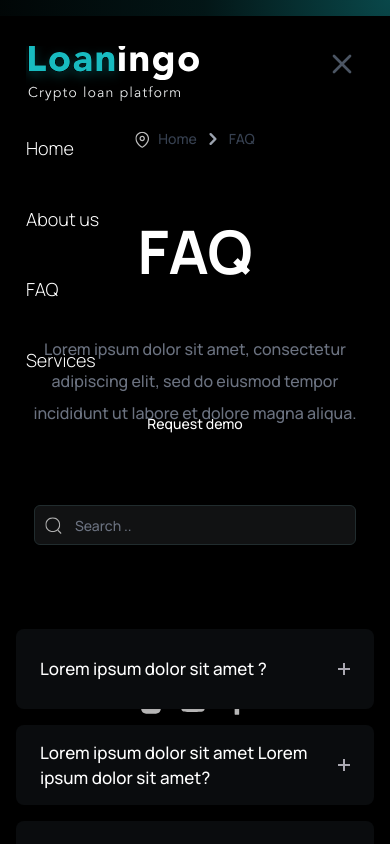
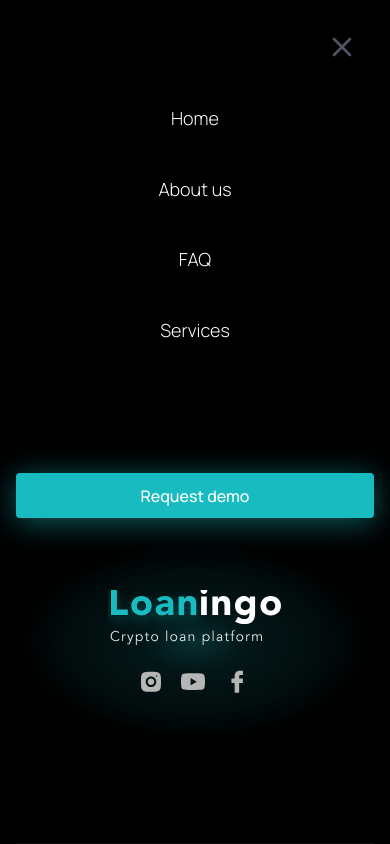
Before and after one commit to alirezakm10/loaningo-frontend, a Next.js app: page /faq in a window 390 px wide. Both pictures are taken after a click on the button 354 px from the left and 61 px from the top of the page. Shown: the top 844 px of the page. Built offline with nearby package versions, Linux system fonts and the light colour scheme.

Commit message:
hamburger menu bugs solved

```diff
--- a/components/Faq.jsx
+++ b/components/Faq.jsx
@@ -22,7 +22,7 @@ const Faq = () => {
   },[])
 
   return (
-    <section className={`relative container  text-whiteloan ${faqPage ? 'mt-[20px]':'my-[100px] py-4'} z-[1]`}>
+    <section className={`relative container  text-whiteloan ${faqPage ? 'mt-[20px]':'my-[100px] py-4'}`}>
       { faqPage &&
       <nav className="flex justify-center mb-[50px]" aria-label="Breadcrumb">
       <ol className="inline-flex items-center space-x-1 md:space-x-3">
--- a/components/Navbar.jsx
+++ b/components/Navbar.jsx
@@ -10,18 +10,13 @@ const Navbar = () => {
     <nav className="container text-whiteloan py-4 md:py-0 relative z-[1] ">
       <div className=" flex flex-wrap items-center justify-between">
         <a href="https://gotimate.com/" className="flex items-center">
-          <div className=" relative z-[1] h-auto  hidden lg:flex">
-            {logo}
-          </div>
+          <div className=" relative z-[1] h-auto  hidden lg:flex">{logo}</div>
         </a>
         <div className="md:order-2">
           {/* this button is for desktop */}
           <div className="hidden lg:flex">
-            <Link href='/requestdemo' >
-            <button
-              type="button"
-              className="neonBtn"
-            >
+            <Link href="/requestdemo">
+              <button type="button" className="neonBtn">
                 Request demo
               </button>
             </Link>
@@ -61,7 +56,7 @@ const Navbar = () => {
           >
             {/* mobile close button container */}
             <div
-              className="CROSS-ICON absolute top-0 right-0 p-8 cursor-pointer"
+              className="CROSS-ICON absolute z-[11] top-0 right-0 p-8 cursor-pointer"
               onClick={() => setIsNavOpen(false)}
             >
               <svg
@@ -79,25 +74,28 @@ const Navbar = () => {
             </div>
 
             {/* this is collapsible menu container in mobile */}
-            <div className="container px-sm flex flex-col gap-6">
-              {logo}
-             <ul className="MENU-LINK-MOBILE-OPEN text-lg font-light flex flex-col gap-8 items-start justify-around min-h-[250px] w-full">
+            <div className="container absolute top-0 px-sm flex flex-col gap-6">
+              <ul className="MENU-LINK-MOBILE-OPEN text-lg font-light flex flex-col gap-8 items-center justify-around min-h-[250px] mt-[100px] w-full">
                 {navbar.links.map((link, i) => (
-                  <Link key={i} href={link.route} className="hover:text-blueloan" >{link.title}</Link>
+                  <Link
+                    key={i}
+                    href={link.route}
+                    className="hover:text-blueloan"
+                  >
+                    {link.title}
+                  </Link>
                 ))}
               </ul>
               {/* login signup buttons in mobile menu */}
-                 <div className="gap-2 flex mx-auto">
-                <Link href='/requestdemo' >
-                <button
-                  type="button"
-                  className="text-white text-[14px] w-[100px] h-[40px] hover:bg-gray-400 transition-all  focus:outline-none rounded-[10px]"
-                >
+
+              <Link href="/requestdemo">
+                <button type="button" className="neonBtn mt-[100px] w-full">
                   Request demo
                 </button>
               </Link>
-              </div>
-              <div className="flex flex-col items-center gap-3 absolute bottom-[100px] left-0 right-0">
+
+              <div className="relative bottom-0 w-full flex flex-col items-center justify-center  text-center  gap-5 base-gradient">
+                <Link href="/">{logo}</Link>
                 <div className="flex gap-5 items-center">
                   <Link href={socialNetworks.instagram.href}>
                     {socialNetworks.instagram.icon}
@@ -109,8 +107,8 @@ const Navbar = () => {
                     {socialNetworks.facebook.icon}
                   </Link>
                 </div>
-                <p className=" ">Gotimate on Socials</p>
               </div>
+
             </div>
           </div>
         </div>
@@ -142,7 +140,7 @@ const Navbar = () => {
         position: absolute;
         width: 100%;
         height: 100vh;
-        top: 0;
+        top: -17px;
         left: 0;
         background: #000;
         z-index: 10;
--- a/initialData.js
+++ b/initialData.js
@@ -58,7 +58,7 @@ navbar : {
         buttons:[{
             title:'Request a demo',
             icon:null,
-            url:'/contact'
+            url:'/requestdemo'
         },{
             title:'Learn About',
             icon: null,
--- a/styles/globals.css
+++ b/styles/globals.css
@@ -33,7 +33,7 @@ p {
 }
 
 .baseBtn {
-  @apply relative z-[1] h-[45px] px-5 flex items-center justify-center   border border-white rounded-[4px]
+  @apply relative  h-[45px] px-5 flex items-center justify-center   border border-white rounded-[4px]
 }
 .baseBtn:hover {
   @apply bg-gray-500 transition-all
```
Lines whose indentation alone changed are shown as unchanged.
